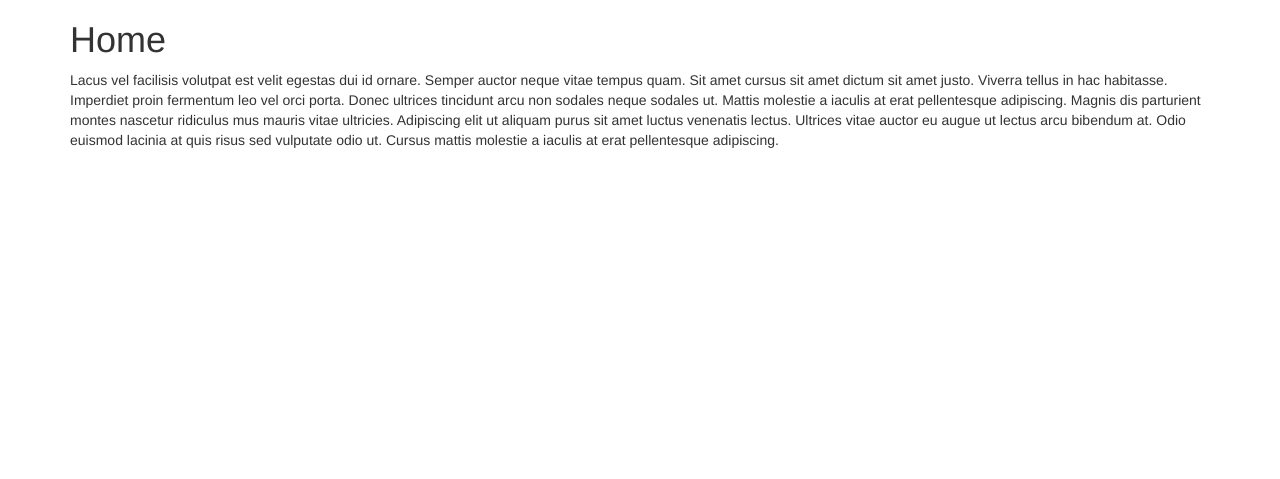
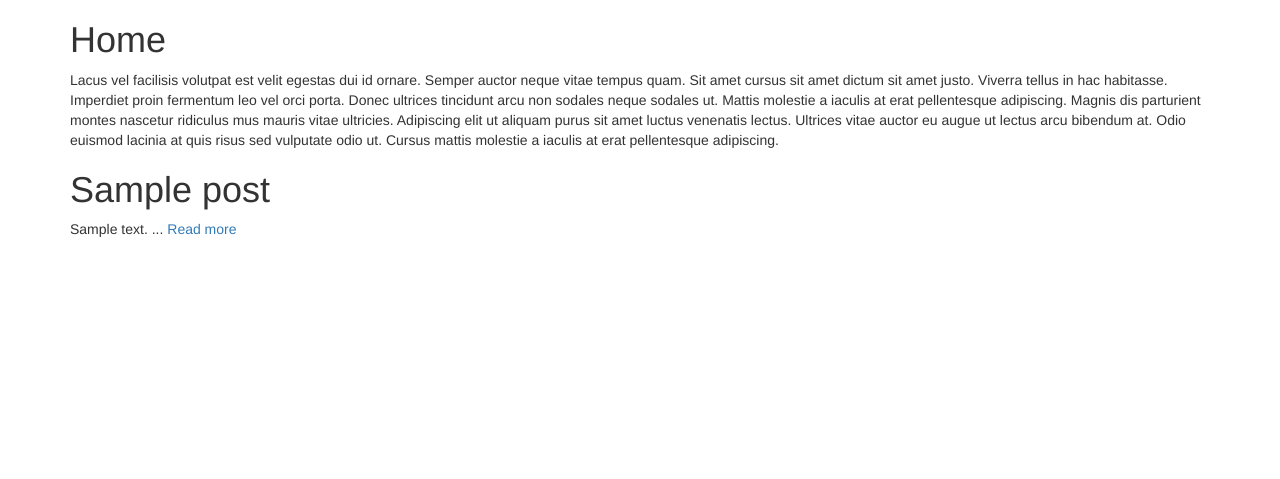
Before and after one commit to m-mckee623/blogWebsite, a Node server app: page / in a window 1280 px wide. Shown: the part 90-569 px from the top of the page. Run offline with Node 20, Linux system fonts and the light colour scheme; tables that the repository leaves empty hold one stand-in row (values such as "Sample post"); some libraries are stand-ins or nearby versions.

Commit message:
Connect to local MDB, compose posts ad render to home page

```diff
--- a/app.js
+++ b/app.js
@@ -1,8 +1,10 @@
 //jshint esversion:6
 
+//Declare Packages
 const express = require("express");
 const bodyParser = require("body-parser");
 const ejs = require("ejs");
+const mongoose = require("mongoose");
 const _ = require("lodash");
 
 const homeStartingContent = "Lacus vel facilisis volutpat est velit egestas dui id ornare. Semper auctor neque vitae tempus quam. Sit amet cursus sit amet dictum sit amet justo. Viverra tellus in hac habitasse. Imperdiet proin fermentum leo vel orci porta. Donec ultrices tincidunt arcu non sodales neque sodales ut. Mattis molestie a iaculis at erat pellentesque adipiscing. Magnis dis parturient montes nascetur ridiculus mus mauris vitae ultricies. Adipiscing elit ut aliquam purus sit amet luctus venenatis lectus. Ultrices vitae auctor eu augue ut lectus arcu bibendum at. Odio euismod lacinia at quis risus sed vulputate odio ut. Cursus mattis molestie a iaculis at erat pellentesque adipiscing.";
@@ -11,58 +13,80 @@ const contactContent = "Scelerisque eleifend donec pretium vulputate sapien. Rho
 
 const app = express();
 
-let posts = [];
-
 app.set('view engine', 'ejs');
 
 app.use(bodyParser.urlencoded({extended: true}));
 app.use(express.static("public"));
 
+//Create and connect to local mongodb
+mongoose.connect("mongodb://localhost:27017/blogDB", {useNewUrlParser: true, useUnifiedTopology: true});
 
-app.get("/", function(req,res){
+//Create schema
+const postSchema = {
+  title: String,
+  content: String
+};
+
+//Declare new collection
+const Post = mongoose.model("Post", postSchema);
+
+//Render the home page and find posts stored in the db.
+app.get("/",function(req,res){
+Post.find({}, function(err, posts){
   res.render("home", {
-    startingContent:homeStartingContent,
-    journalPosts:posts
+    startingContent: homeStartingContent,
+    posts: posts
+    });
 });
 
 });
 
-app.get("/about", function(req,res){
-  res.render("about", {aboutHeadingContent:aboutContent});
-});
-
-app.get("/contact", function(req,res){
-  res.render("contact", {contactHeadingContent:contactContent});
-});
-
-app.get("/compose", function(req,res){
+//Compose Page
+app.get("/compose", function(req, res){
   res.render("compose");
 });
 
-app.post("/compose",function(req,res){
-  const post = {
+app.post("/compose", function(req, res){
+
+  const post = new Post ({
     title: req.body.postTitle,
-    body: req.body.postBody
-  };
+    content: req.body.postBody
+  });
 
-posts.push(post);
+  post.save(function(err){
+
+    if (!err){
 
       res.redirect("/");
+
+    }
+
+  });
 });
 
-app.get("/posts/:journalPostName", function(req, res){
-  const requestedTitle = _.lowerCase(req.params.journalPostName);
+
+app.get("/posts/:postName", function(req, res){
+  const requestedTitle = _.lowerCase(req.params.postName);
 
   posts.forEach(function(post){
     const storedTitle = _.lowerCase(post.title);
 
-  if(storedTitle === requestedTitle) {
+    if (storedTitle === requestedTitle) {
       res.render("post", {
         title: post.title,
-      content: post.body
+        content: post.content
       });
     }
   });
+
+});
+
+app.get("/about", function(req, res){
+  res.render("about", {aboutHeadingContent: aboutContent});
+});
+
+app.get("/contact", function(req, res){
+  res.render("contact", {contactHeadingContent: contactContent});
 });
 
 app.listen(3000, function() {
--- a/package.json
+++ b/package.json
@@ -12,6 +12,7 @@
     "body-parser": "^1.18.3",
     "ejs": "^2.6.1",
     "express": "^4.16.3",
-    "lodash": "^4.17.15"
+    "lodash": "^4.17.15",
+    "mongoose": "^5.8.9"
   }
 }
--- a/views/home.ejs
+++ b/views/home.ejs
@@ -1,14 +1,16 @@
-<%- include("partials/header") -%>
+<%- include("partials/header"); -%>
 
 <h1>Home</h1>
 <p> <%=startingContent%> </p>
-<% console.log(journalPosts); %>
+<% console.log(posts); %>
 
-<% journalPosts.forEach(function(journalPost) { %>
-<h1> <%= journalPost.title%> </h1>
-<p> <%= journalPost.body.substring(0,100) + " ..."%>
-<a href="/posts/<%= journalPost.title%>">Read more</a>
+<% posts.forEach(function(post) { %>
+<h1> <%= post.title%> </h1>
+<p>
+  <%= post.content.substring(0,100) + " ..."%>
+<a href="/posts/<%= post.title%>">Read more</a>
 </p>
+
 <% }) %>
 
-<%- include("partials/footer") -%>
+<%- include("partials/footer"); -%>
```
Also changed, not shown: 1 other file. Lines whose indentation alone changed are shown as unchanged.
